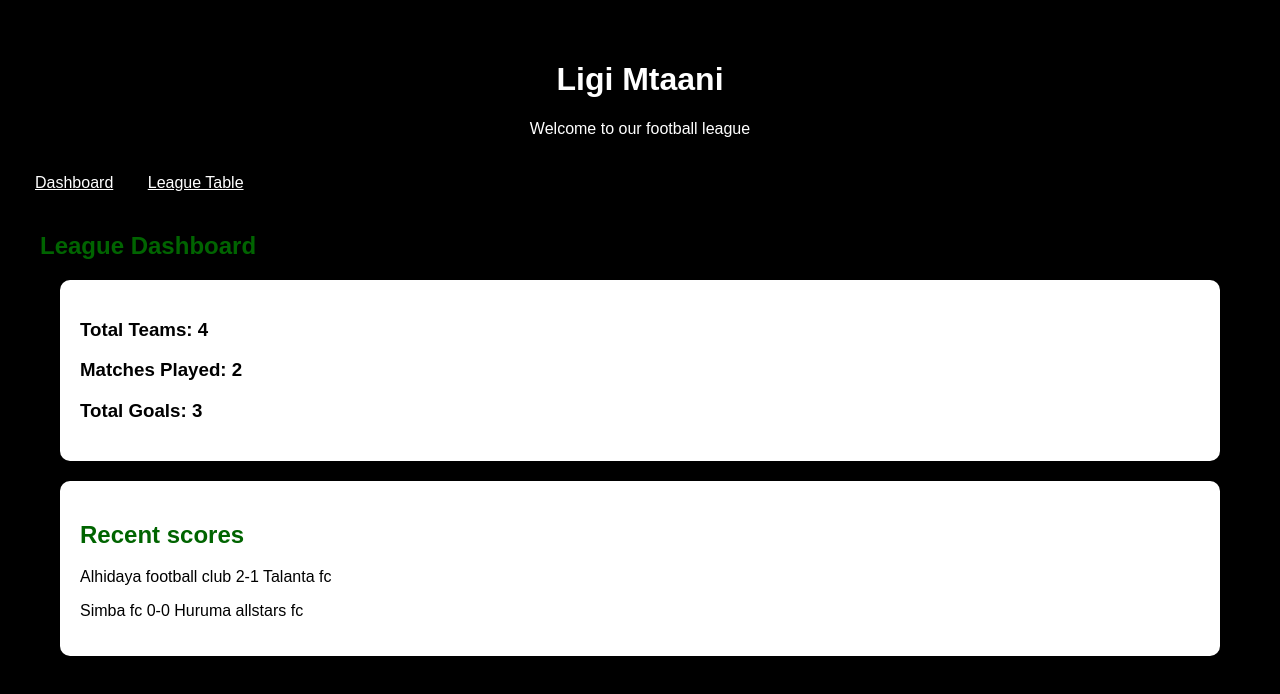
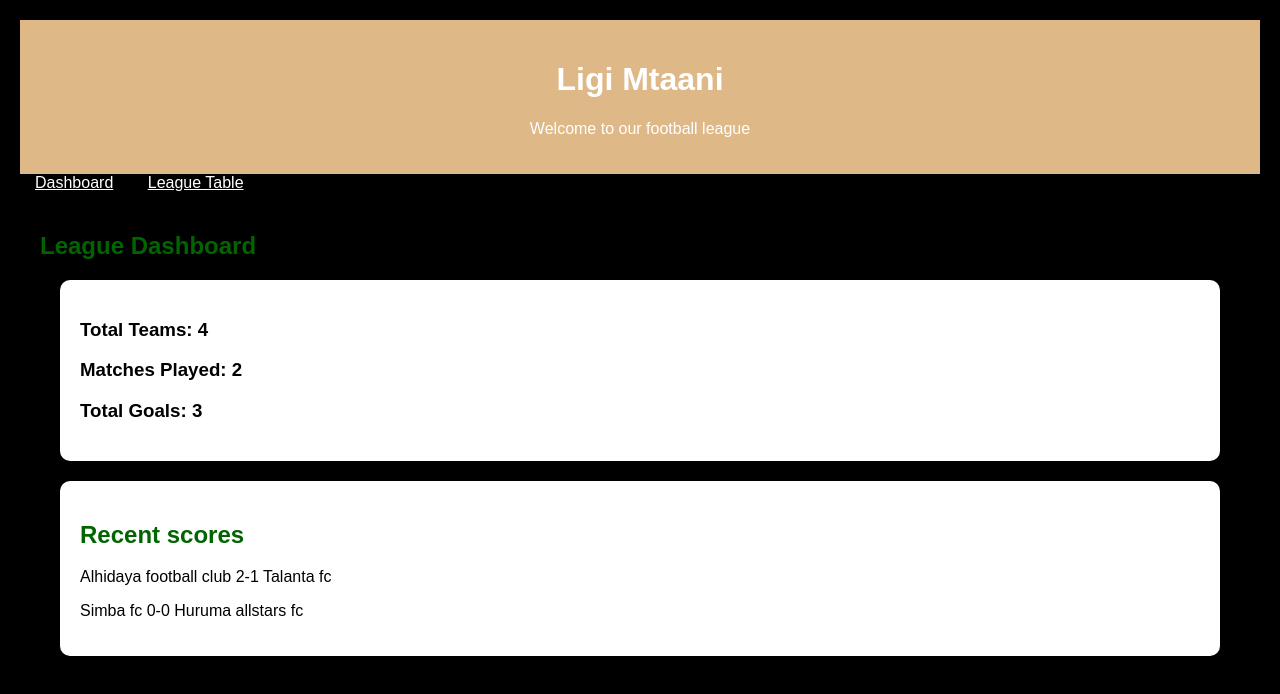
Before and after one commit to Alifeisal22-31/Ligi-Mtaani, a plain HTML site: page index.html in a window 1280 px wide. Drawn offline with Linux system fonts and the light colour scheme.

Commit message:
change the background colour from dark green to burlywood

```diff
--- a/style.css
+++ b/style.css
@@ -5,7 +5,7 @@ body {
     padding: 10px;
 }
  header{
-    background-color: dark green;
+    background-color:burlywood;
     color: white;
     text-align: center;
     padding: 20px;
```
